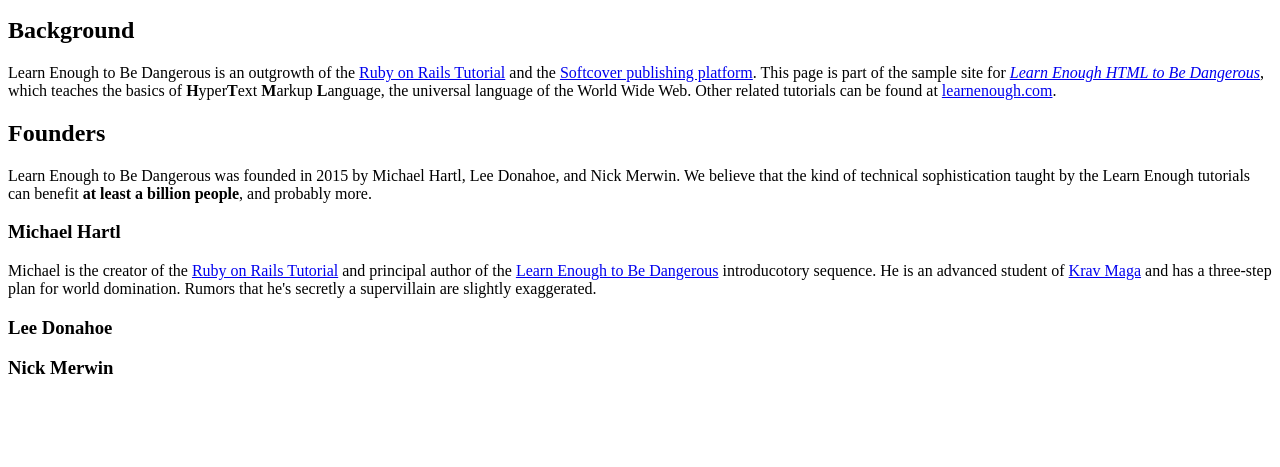
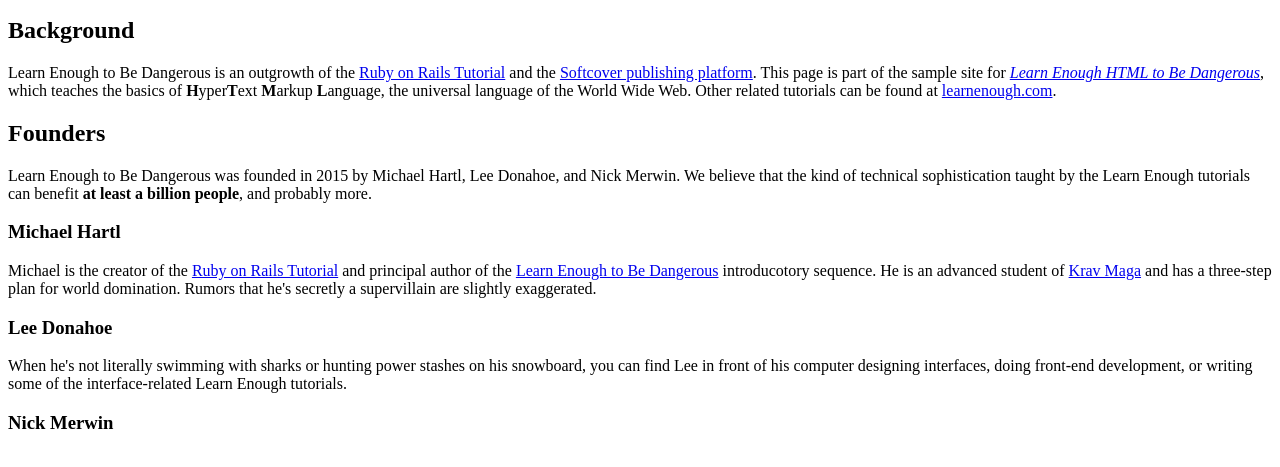
Before and after one commit to VvincentQ/sample_website, a plain HTML site: page index.html in a window 1280 px wide. Shown: the part 137-604 px from the top of the page. Drawn offline with Linux system fonts and the light colour scheme.

Commit message:
Add intro to Author Lee Donahoe

```diff
--- a/index.html
+++ b/index.html
@@ -32,6 +32,10 @@
 
     <h3>Lee Donahoe</h3>
 
+    <p>
+      When he's not literally swimming with sharks or hunting power stashes on his snowboard, you can find Lee in front of his computer designing interfaces, doing front-end development, or writing some of the interface-related Learn Enough tutorials.
+    </p>
+
     <h3>Nick Merwin</h3>
 
   </body>
```
